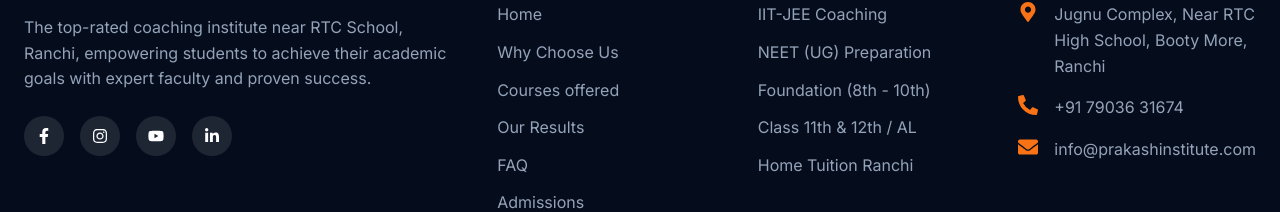
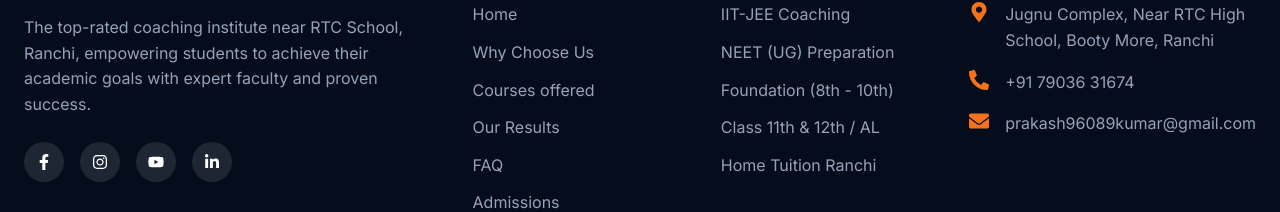
Before and after one commit to alexaman000/PRAKASH-INSTITUTE, a React (Vite) app: page / in a window 1280 px wide. Shown: the part 7384-7596 px from the top of the page. Built offline with nearby package versions, Linux system fonts and the light colour scheme.

Commit message:
Update contact email to prakash96089kumar@gmail.com

```diff
--- a/src/App.jsx
+++ b/src/App.jsx
@@ -142,7 +142,7 @@ function App() {
       "addressCountry": "IN"
     },
     "telephone": "+91 79036 31674",
-    "email": "info@prakashinstitute.com",
+    "email": "prakash96089kumar@gmail.com",
     "url": "https://www.prakashinstituteranchi.online",
     "image": "https://images.unsplash.com/photo-1523240795612-9a054b0db644?auto=format&fit=crop&q=80&w=800&h=600",
     "priceRange": "₹₹",
@@ -618,7 +618,7 @@ function App() {
                 </li>
                 <li>
                   <FaEnvelope />
-                  <span>info@prakashinstitute.com</span>
+                  <span>prakash96089kumar@gmail.com</span>
                 </li>
               </ul>
             </div>
```
